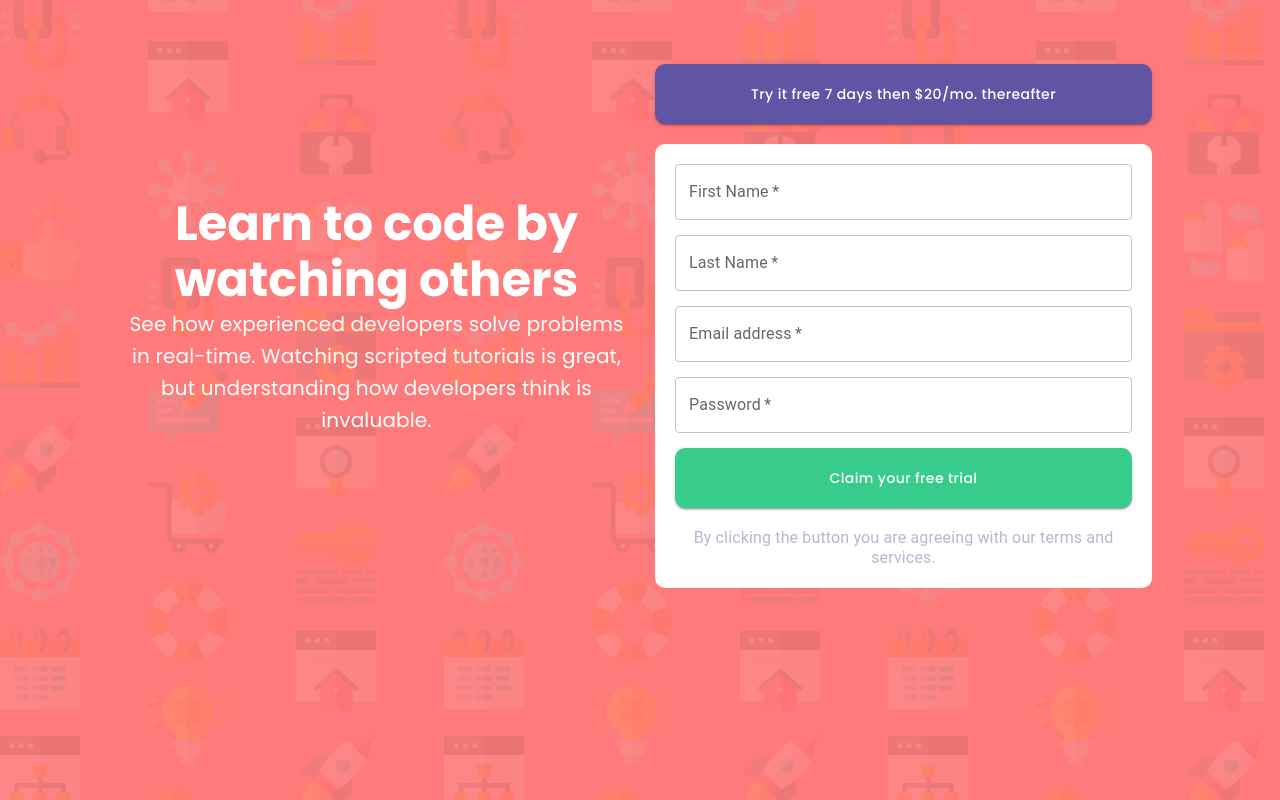
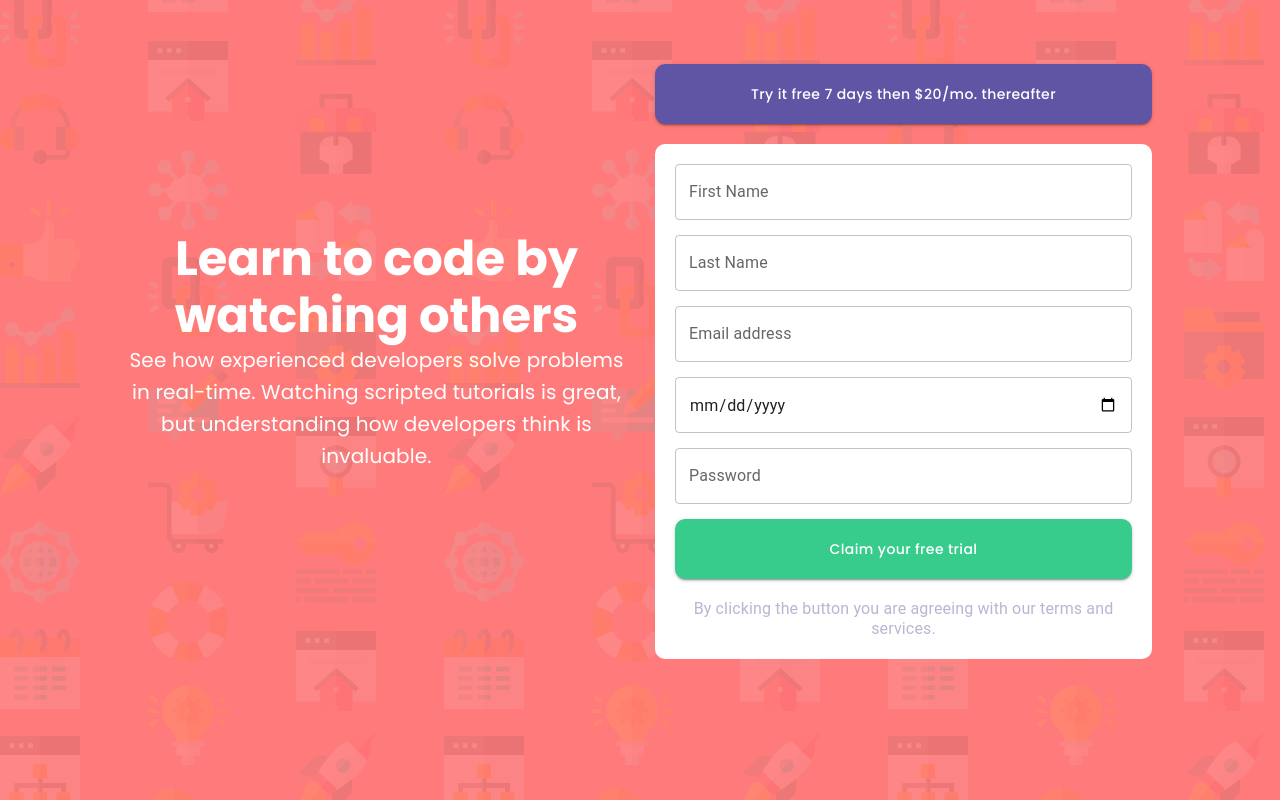
Before and after one commit to viniirbr/form-validation, a React (Create React App) app: page / in a window 1280 px wide. Built offline with nearby package versions, Linux system fonts and the light colour scheme.

Commit message:
Validation with react-hook-form

```diff
--- a/package.json
+++ b/package.json
@@ -11,6 +11,7 @@
     "@testing-library/user-event": "^13.5.0",
     "react": "^18.0.0",
     "react-dom": "^18.0.0",
+    "react-hook-form": "^7.29.0",
     "react-scripts": "5.0.0",
     "styled-components": "^5.3.5",
     "web-vitals": "^2.1.4"
--- a/src/components/Form/Form.jsx
+++ b/src/components/Form/Form.jsx
@@ -1,57 +1,121 @@
 import React, { useState } from 'react'
-import TextField from '@mui/material/TextField';
+import { TextField, Typography } from '@mui/material';
 import { FormWrapper } from './FormWrapper';
 import Button from '@mui/material/Button';
-import Typography from '@mui/material/Typography';
+import { useForm } from 'react-hook-form'
 
 function Form() {
 
   const [firstName, setFirstName] = useState('');
   const [lastName, setLastName] = useState('');
   const [email, setEmail] = useState('');
+  const [birthday, setBirthday] = useState(new Date());
   const [password, setPassword] = useState('');
+  const { register, handleSubmit, formState: { errors } } = useForm();
 
-  const log = (e) => {
-    e.preventDefault();
-    window.alert('Você logou!')
+  //console.log(register('test'))
+  console.log(errors)
+
+
+  const isOlderThan18 = () => {
+    const birth = new Date(birthday)
+    const dateIf18 = new Date(birth.getUTCFullYear() + 18, birth.getUTCMonth(), birth.getUTCDay());
+    const today = new Date();
+    return (dateIf18 <= today);
   }
+
   return (
-    <FormWrapper onSubmit={log}>
+    <FormWrapper onSubmit={handleSubmit((data) => {
+      console.log(data)
+    })}>
       <TextField
         variant="outlined"
+        {...register('firstname',
+          {
+            required: 'The first name input must be filled.',
+            minLength: {
+              value: 4,
+              message: 'The first name input should have more than 3 letters.'
+            }
+
+          })}
+        error={errors.firstname === undefined ? false : true}
+        helperText={errors.firstname?.message}
         type='text'
         label='First Name'
-        required
         sx={{ mb: '15px' }}
         value={firstName}
         onChange={(e) => setFirstName(e.target.value)} />
 
       <TextField
         variant="outlined"
+        {...register('lastname',
+          {
+            required: 'The last name input must be filled.',
+            minLength: {
+              value: 4,
+              message: 'The last name input should have more than 3 letters.'
+            }
+          })}
+        error={errors.lastname === undefined ? false : true}
+        helperText={errors.lastname?.message}
         type='text'
         label='Last Name'
         sx={{ mb: '15px' }}
-        required
         value={lastName}
         onChange={(e) => setLastName(e.target.value)} />
 
       <TextField
         variant="outlined"
-        type='email'
+        {...register('email', {
+          required: 'The email input must be filled.',
+          pattern: {
+            value: /^[A-Z0-9._%+-]+@[A-Z0-9.-]+\.[A-Z]{2,4}$/i,
+            message: 'Enter a valid e-mail address.'
+          }
+        })}
+        error={errors.email === undefined ? false : true}
+        helperText={errors.email?.message}
         label='Email address'
         sx={{ mb: '15px' }}
-        required
         value={email}
         onChange={(e) => setEmail(e.target.value)} />
 
       <TextField
         variant="outlined"
+        {...register('date',
+          {
+            required: 'The date input must be filled.',
+            validate: isOlderThan18 || 'teste'
+          })}
+        error={errors.date === undefined ? false : true}
+        //helperText={errors.date?.validate.older}
+        type='date'
+        sx={{ mb: '15px' }}
+        value={birthday}
+        onChange={(e) => {
+          setBirthday(e.target.value);
+        }} />
+
+      <TextField
+        variant="outlined"
+        {...register('password',
+          {
+            required: 'The password input must be filled.',
+            pattern: {
+              value: /^(?=.*[0-9])(?=.*[a-z])(?=.*[A-Z])(?=.*[*.!@$%^&(){}[])/,
+              message: 'The password should have at least one digit, one lowercase letter, one uppercase letter and one special character.',
+
+            },
+          })}
+        error={errors.password === undefined ? false : true}
+        helperText={errors.password?.message}
         type='password'
         label='Password'
         sx={{ mb: '15px' }}
-        required
         value={password}
         onChange={(e) => setPassword(e.target.value)} />
+
       <Button
         variant='contained'
         style={{ background: 'hsl(154, 59%, 51%)' }}
--- a/src/components/UserInterface/UserInterface.jsx
+++ b/src/components/UserInterface/UserInterface.jsx
@@ -9,7 +9,7 @@ function UserInterface() {
     <UserInterfaceWrapper>
       <Button
       variant='contained'
-      fullWidth='true'
+      fullWidth={true}
       >Try it free 7 days then $20/mo. thereafter</Button>
       <Form>
 
```
Also changed, not shown: src/scripts/useForm.js (added, +31 -0 lines), 1 other file (tests, documents, lock files or other folders).
